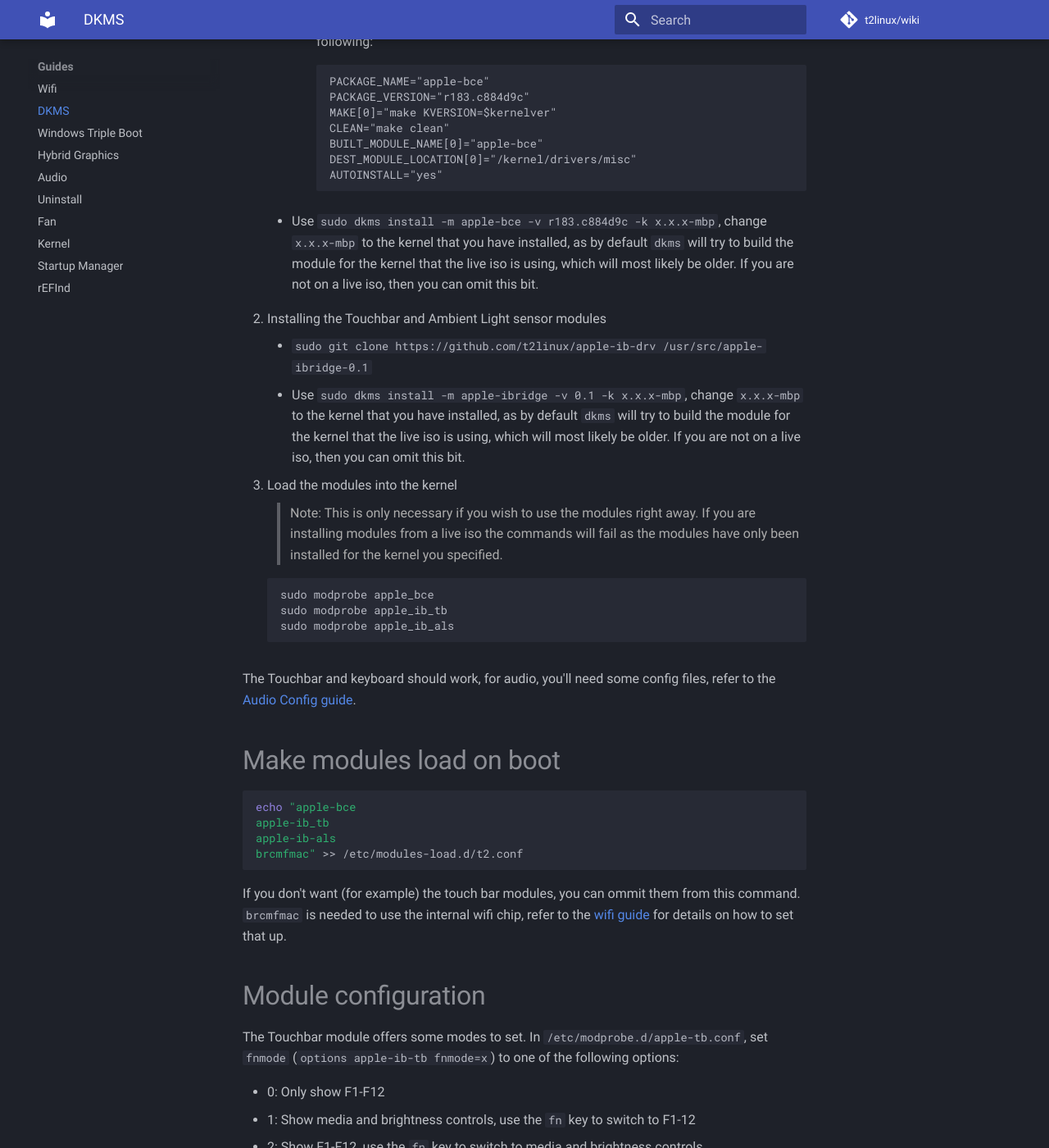
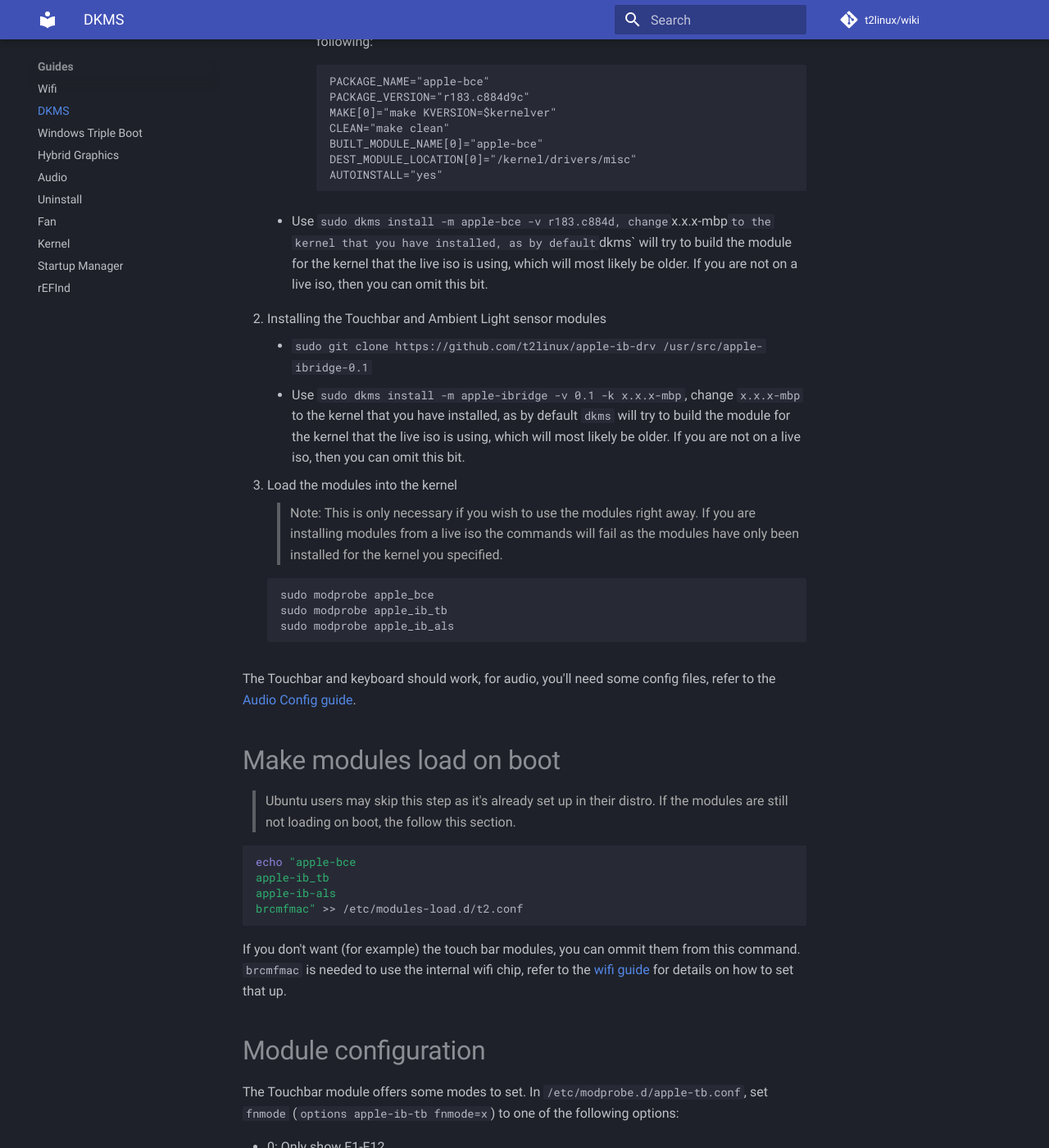
Before and after one commit to t2linux/wiki, an MkDocs documentation site: the page built from docs/guides/dkms.md, in a window 1280 px wide and 1400 px high, scrolled down 1029 px. Shown: the whole window at 82% size. Built offline with MkDocs 1.6.1 and Material for MkDocs 9.7.7, drawn with Linux system fonts in a browser that asks for light colours; comment, search, counter and statistics services are not loaded.

Commit message:
Update dkms.md

````diff
--- a/docs/guides/dkms.md
+++ b/docs/guides/dkms.md
@@ -39,7 +39,7 @@ sudo rm -r /var/lib/dkms/apple-ibridge
             AUTOINSTALL="yes"
             ```
 
-    - Use `sudo dkms install -m apple-bce -v r183.c884d9c -k x.x.x-mbp`, change `x.x.x-mbp` to the kernel that you have installed, as by default `dkms` will try to build the module for the kernel that the live iso is using, which will most likely be older. If you are not on a live iso, then you can omit this bit.
+    - Use `sudo dkms install -m apple-bce -v r183.c884d, change `x.x.x-mbp` to the kernel that you have installed, as by default `dkms` will try to build the module for the kernel that the live iso is using, which will most likely be older. If you are not on a live iso, then you can omit this bit.
 
 2. Installing the Touchbar and Ambient Light sensor modules
 
@@ -59,6 +59,8 @@ sudo rm -r /var/lib/dkms/apple-ibridge
 The Touchbar and keyboard should work, for audio, you'll need some config files, refer to the [Audio Config guide](https://wiki.t2linux.org/guides/audio-config).
 
 # Make modules load on boot
+
+> Ubuntu users may skip this step as it's already set up in their distro. If the modules are still not loading on boot, the follow this section.
 
 ```sh
 echo "apple-bce
````
